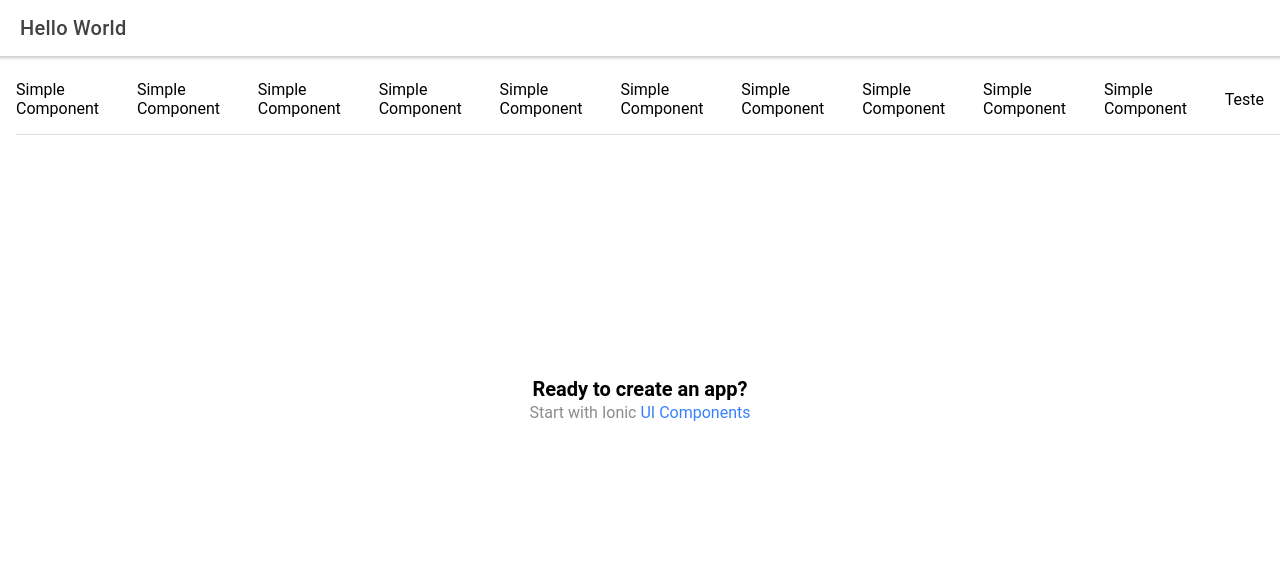
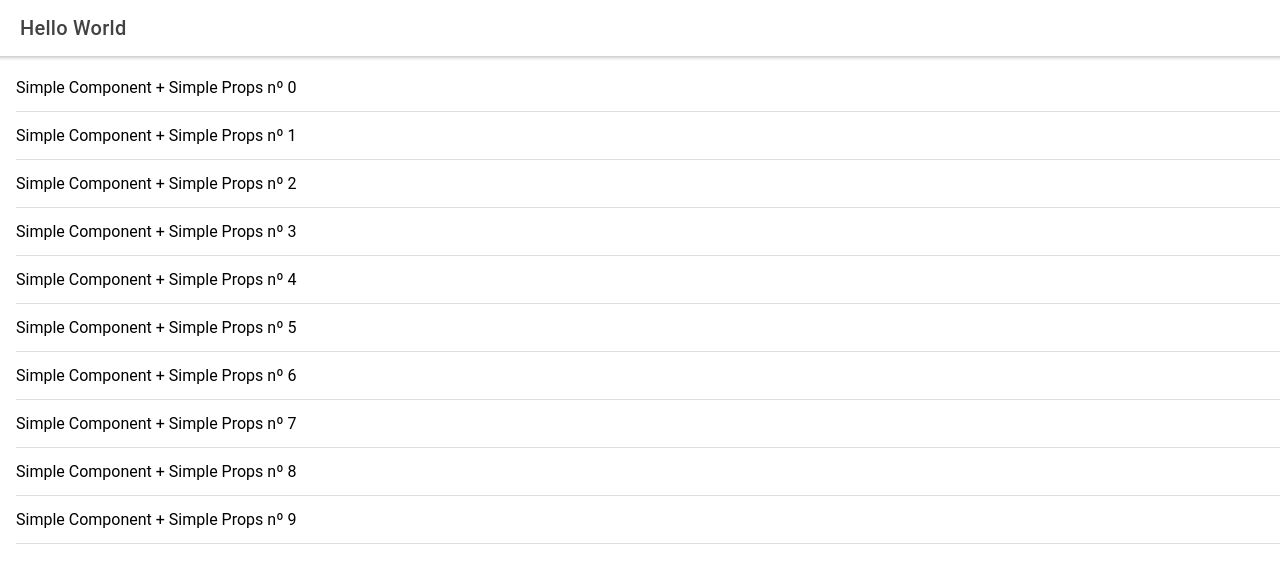
Before and after one commit to wguilherme/ionic-react, a React (Create React App) app: page /home in a window 1280 px wide. Shown: the top 566 px of the page. Built offline with nearby package versions, Linux system fonts and the light colour scheme.

Commit message:
add: simple props + index

```diff
--- a/src/components/ExploreContainer.tsx
+++ b/src/components/ExploreContainer.tsx
@@ -1,7 +1,9 @@
 import React from 'react';
 import './ExploreContainer.css';
 
-interface ContainerProps { }
+interface ContainerProps {
+  simpleProps: string
+}
 
 const ExploreContainer: React.FC<ContainerProps> = () => {
   return (
--- a/src/components/simple.tsx
+++ b/src/components/simple.tsx
@@ -1,10 +1,16 @@
+import { IonItem, IonText } from '@ionic/react';
 import React from 'react';
 
-interface SimpleProps { }
+interface SimpleProps {
+   simpleProps: string,
+   indice: number
+ }
 
-const Simple: React.FC<SimpleProps> = () => {
+const Simple: React.FC<SimpleProps> = (props) => {
   return (
-   <p>Simple Component</p>
+   <IonItem>
+   <IonText>Simple Component + {props.simpleProps} nº {props.indice}</IonText>
+ </IonItem>
   );
 };
 
--- a/src/pages/Home.tsx
+++ b/src/pages/Home.tsx
@@ -20,12 +20,10 @@ const Home: React.FC = () => {
         </IonHeader>
 
             <IonList>
-              <IonItem>
-                {Array(...Array(10)).map((v, i) => <Simple/>)}
-                <IonText>Teste</IonText>
-              </IonItem>
+                {Array(...Array(10)).map((v, i) => <Simple indice={i} simpleProps="Simple Props" />)}
+
             </IonList>
-        <ExploreContainer />
+
 
 
 
```
